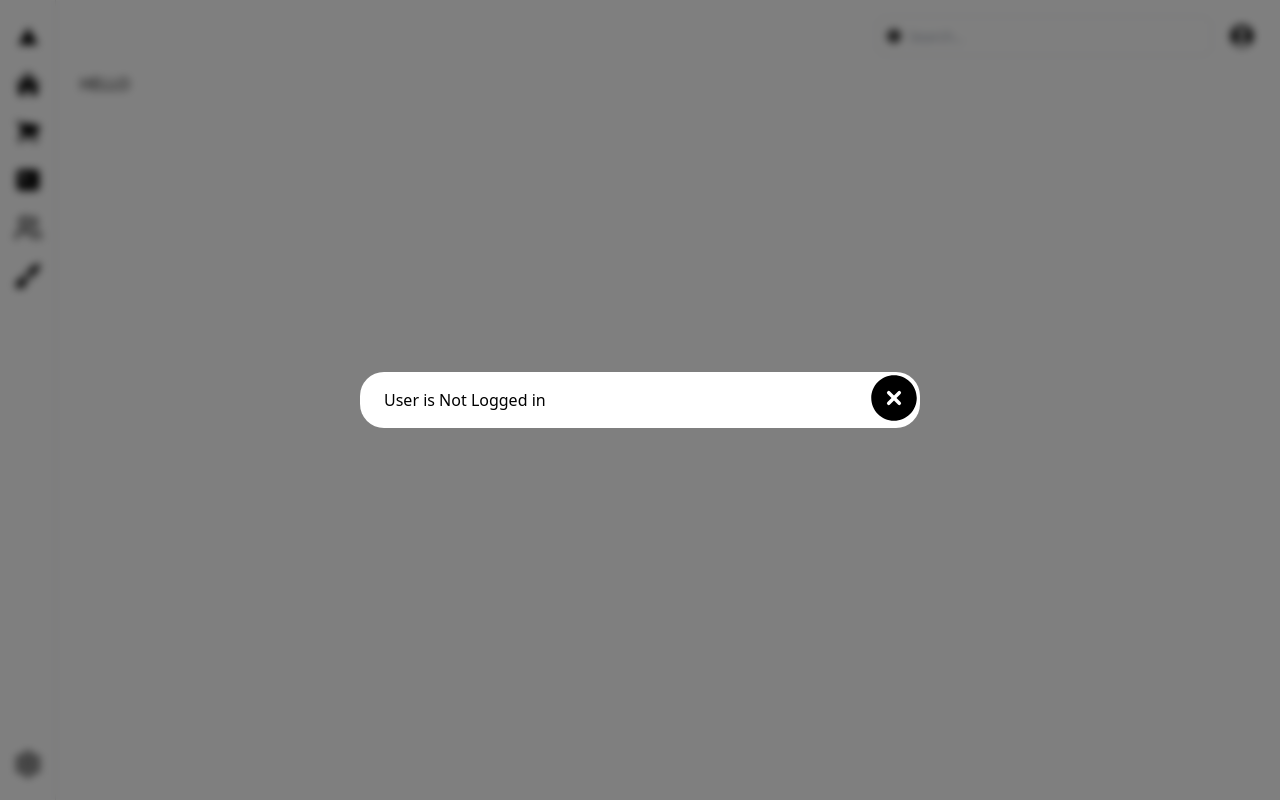
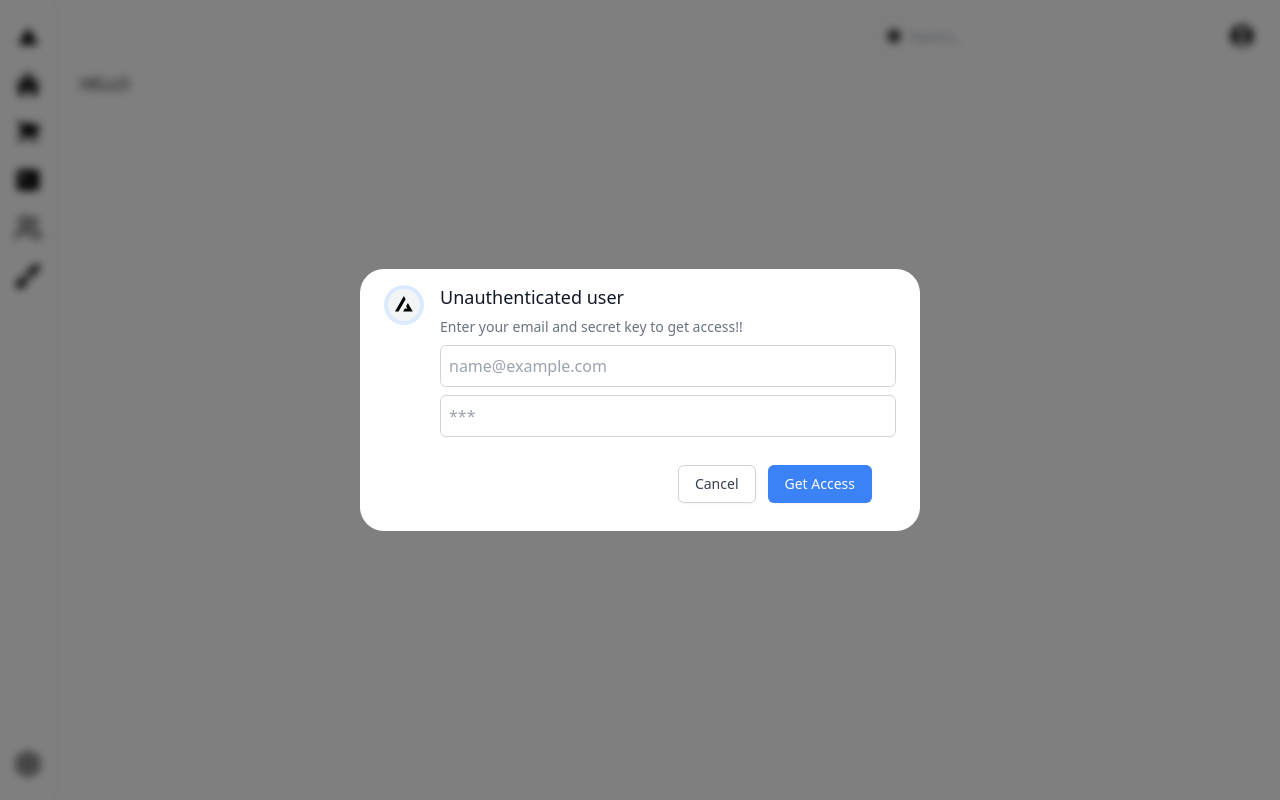
Before and after one commit to tylersonn/code-test, a Next.js app: page / in a window 1280 px wide. Built offline with nearby package versions, Linux system fonts and the light colour scheme.

Commit message:
login modal done

```diff
--- a/src/app/(dashboard)/Providers.tsx
+++ b/src/app/(dashboard)/Providers.tsx
@@ -2,6 +2,7 @@
 
 import MobileViewMessage from "@/components/mobilemessage/MobileviewMessage";
 import Modal from "@/components/onboarding/Modal";
+import { Logo } from "@/components/ui/Icons";
 import { TooltipProvider } from "@/components/ui/tooltip";
 import useModal from "@/hooks/modal/useModal";
 import { isMobileScreen } from "@/utils/helper";
@@ -56,7 +57,46 @@ export default function Providers({ children }: { children: React.ReactNode }) {
       {isMobileScreen(windowWidth) ? <MobileViewMessage /> : <TooltipProvider>{children}</TooltipProvider>}
 
       <Modal closable open={isNotLoggedInModalOpen} onClose={handleUserKeySet}>
-        <h1 className="text-black">User is Not Logged in</h1>
+        <div className="sm:flex sm:items-start">
+          <div className="mx-auto flex-shrink-0 flex items-center justify-center h-12 w-12 rounded-full bg-blue-100 sm:mx-0 sm:h-10 sm:w-10">
+            {/* <!-- Icon for newsletter --> */}
+            <Logo />
+          </div>
+          <div className="w-full mt-3 text-center sm:mt-0 sm:ml-4 sm:text-left">
+            <h3 className="text-lg leading-6 font-medium text-gray-900" id="modal-headline">
+              Unauthenticated user
+            </h3>
+            <div className="mt-2">
+              <p className="text-sm text-gray-500"> Enter your email and secret key to get access!! </p>
+              {/* <!-- Email input --> */}
+              <input
+                type="email"
+                className="mt-2 p-2 border border-gray-300 rounded-md w-full focus:outline-none focus:ring focus:border-blue-500"
+                placeholder="name@example.com"
+              />
+              <input
+                type="password"
+                className="mt-2 p-2 border border-gray-300 rounded-md w-full focus:outline-none focus:ring focus:border-blue-500"
+                placeholder="***"
+              />
+            </div>
+          </div>
+        </div>
+        <div className="px-4 mt-4 py-3 sm:px-6 sm:flex sm:flex-row-reverse">
+          <button
+            type="button"
+            className="w-full inline-flex justify-center rounded-md border border-transparent shadow-sm px-4 py-2 bg-blue-500 text-base font-medium text-white hover:bg-blue-700 focus:outline-none focus:ring-2 focus:ring-offset-2 focus:ring-blue-500 sm:ml-3 sm:w-auto sm:text-sm"
+          >
+            Get Access
+          </button>
+
+          <button
+            type="button"
+            className="mt-3 w-full inline-flex justify-center rounded-md border border-gray-300 shadow-sm px-4 py-2 bg-white text-base font-medium text-gray-700 hover:bg-gray-50 focus:outline-none focus:ring-2 focus:ring-offset-2 focus:ring-gray-200 sm:mt-0 sm:ml-3 sm:w-auto sm:text-sm"
+          >
+            Cancel
+          </button>
+        </div>
       </Modal>
     </Fragment>
   );
--- a/src/components/onboarding/Modal.tsx
+++ b/src/components/onboarding/Modal.tsx
@@ -46,7 +46,7 @@ const Modal = ({ open, onClose, width, children, closable = false, style, classN
         >
           {children}
         </div>
-        {closable && (
+        {/* {closable && (
           <div
             className="fixed z-[1021] cursor-pointer"
             style={{
@@ -55,11 +55,11 @@ const Modal = ({ open, onClose, width, children, closable = false, style, classN
             }}
           >
             <div className=" rounded-full p-2 hover:bg-silver-950" onClick={onClose}>
-              {/* <Image src="/img/vectors/modalclose.svg" alt="Close" width={12} height={12} /> */}
+
               <XCircleIcon className="w-14 h-14 font-extrabold inline transition-all duration-1000 ease-in" />
             </div>
           </div>
-        )}
+        )} */}
       </div>
     </Fragment>
   );
--- a/src/components/ui/Icons.tsx
+++ b/src/components/ui/Icons.tsx
@@ -96,3 +96,43 @@ export function VercelLogo(props: React.SVGProps<SVGSVGElement>) {
     </svg>
   );
 }
+export function Newsletter(props: React.SVGProps<SVGSVGElement>) {
+  return (
+    <svg
+      width="64px"
+      height="64px"
+      viewBox="0 0 24 24"
+      className="h-6 w-6 text-blue-600"
+      fill="none"
+      xmlns="http://www.w3.org/2000/svg"
+      stroke="#2563eb"
+      stroke-width="0.36"
+    >
+      <g id="SVGRepo_bgCarrier" stroke-width="0"></g>
+      <g id="SVGRepo_tracerCarrier" stroke-linecap="round" stroke-linejoin="round"></g>
+      <g id="SVGRepo_iconCarrier">
+        {" "}
+        <g id="style=doutone">
+          {" "}
+          <g id="email">
+            {" "}
+            <path
+              id="vector (Stroke)"
+              fill-rule="evenodd"
+              clip-rule="evenodd"
+              d="M3.88534 5.2371C3.20538 5.86848 2.75 6.89295 2.75 8.5V15.5C2.75 17.107 3.20538 18.1315 3.88534 18.7629C4.57535 19.4036 5.61497 19.75 7 19.75H17C18.385 19.75 19.4246 19.4036 20.1147 18.7629C20.7946 18.1315 21.25 17.107 21.25 15.5V8.5C21.25 6.89295 20.7946 5.86848 20.1147 5.2371C19.4246 4.59637 18.385 4.25 17 4.25H7C5.61497 4.25 4.57535 4.59637 3.88534 5.2371ZM2.86466 4.1379C3.92465 3.15363 5.38503 2.75 7 2.75H17C18.615 2.75 20.0754 3.15363 21.1353 4.1379C22.2054 5.13152 22.75 6.60705 22.75 8.5V15.5C22.75 17.393 22.2054 18.8685 21.1353 19.8621C20.0754 20.8464 18.615 21.25 17 21.25H7C5.38503 21.25 3.92465 20.8464 2.86466 19.8621C1.79462 18.8685 1.25 17.393 1.25 15.5V8.5C1.25 6.60705 1.79462 5.13152 2.86466 4.1379Z"
+              fill="#2563eb"
+            ></path>{" "}
+            <path
+              id="vector (Stroke)_2"
+              fill-rule="evenodd"
+              clip-rule="evenodd"
+              d="M19.3633 7.31026C19.6166 7.63802 19.5562 8.10904 19.2285 8.3623L13.6814 12.6486C12.691 13.4138 11.3089 13.4138 10.3185 12.6486L4.77144 8.3623C4.44367 8.10904 4.38328 7.63802 4.63655 7.31026C4.88982 6.98249 5.36083 6.9221 5.6886 7.17537L11.2356 11.4616C11.6858 11.8095 12.3141 11.8095 12.7642 11.4616L18.3113 7.17537C18.6391 6.9221 19.1101 6.98249 19.3633 7.31026Z"
+              fill="#2563eb"
+            ></path>{" "}
+          </g>{" "}
+        </g>{" "}
+      </g>
+    </svg>
+  );
+}
```
